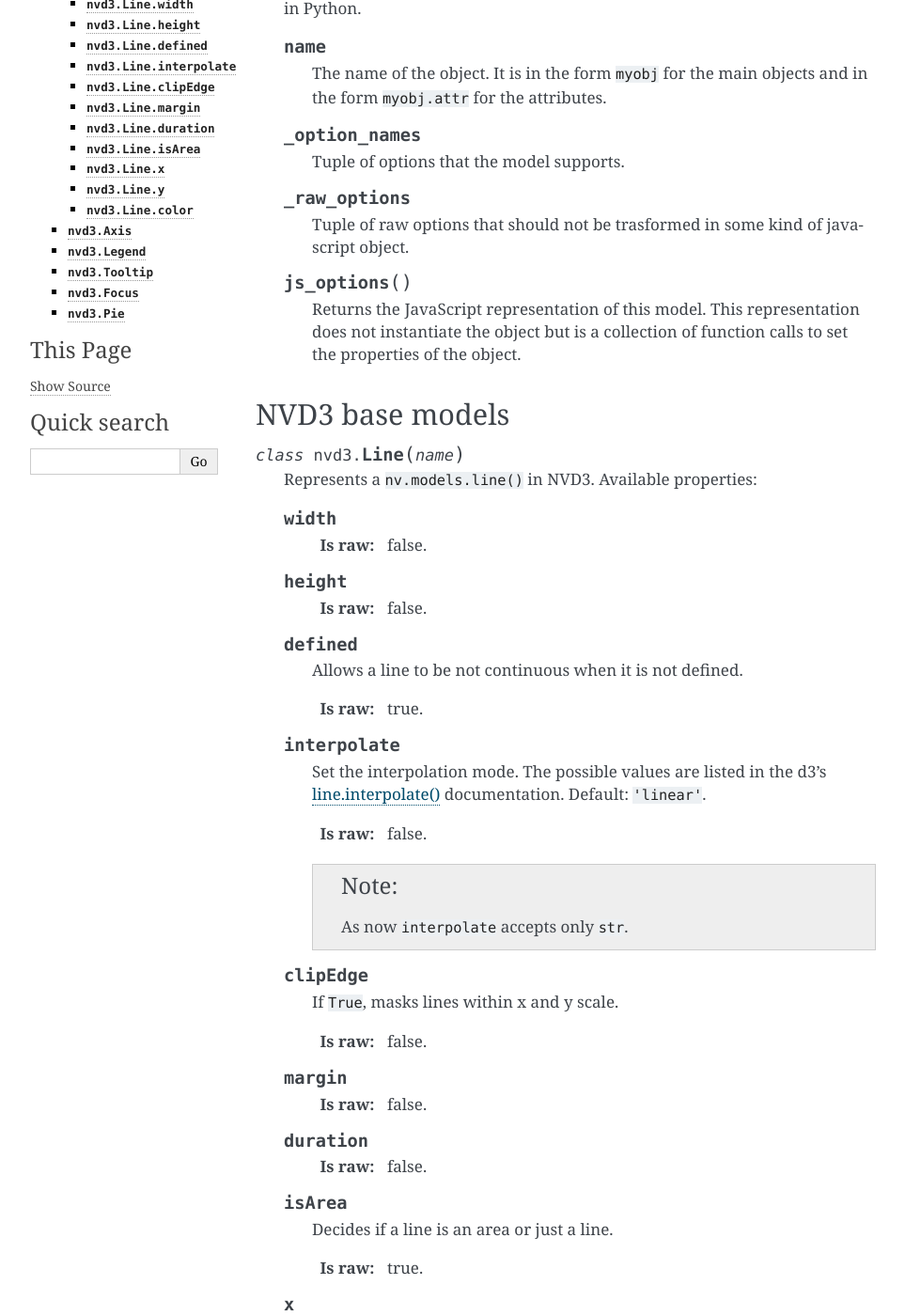
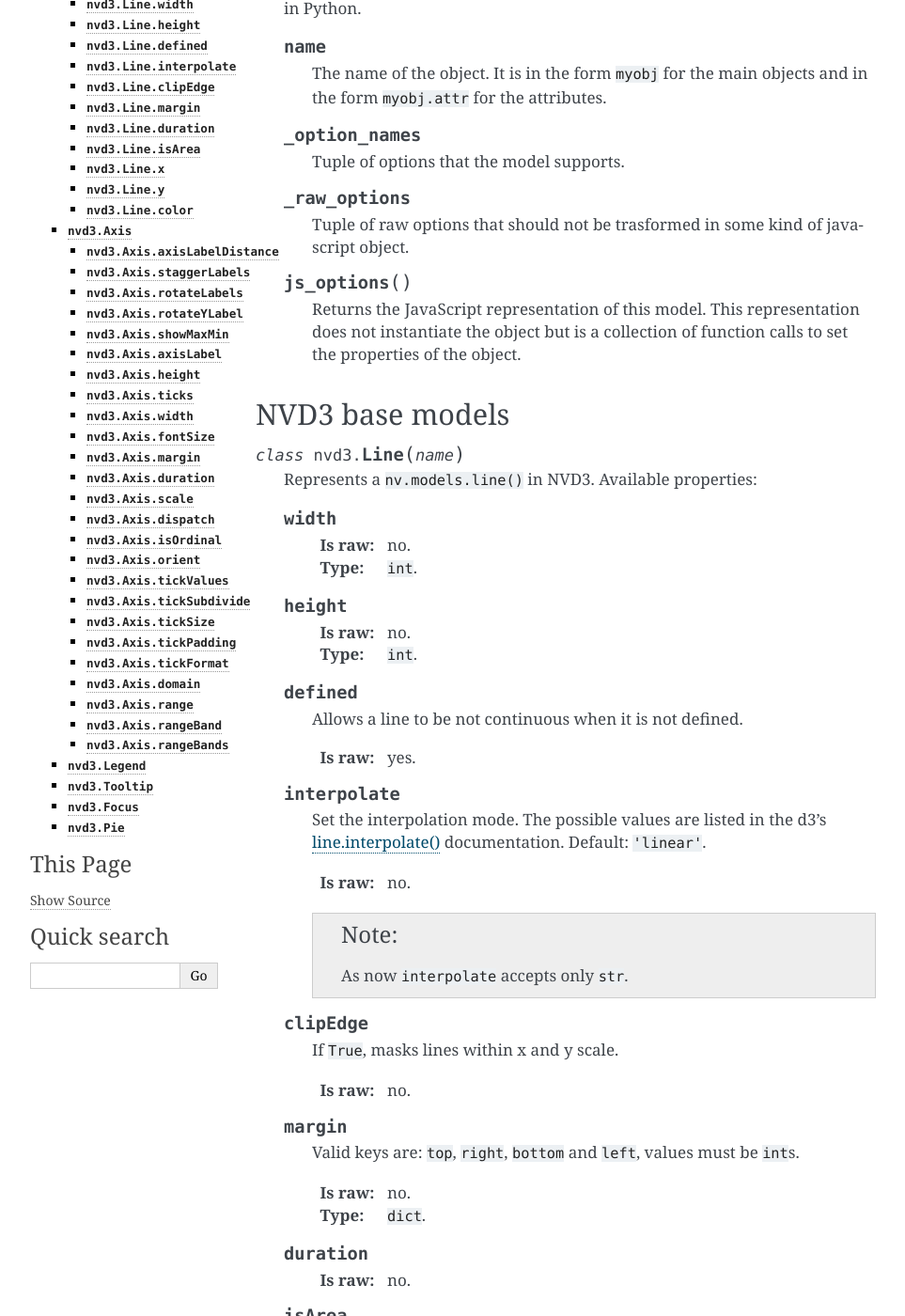
Before and after one commit to marcogiusti/nvd3_py, a Sphinx documentation site: the page built from docs/reference/basemodels.rst, in a window 1280 px wide and 1400 px high, scrolled down 295 px. Shown: the whole window at 94% size, without its empty margins (148-1111 px from the left). Built offline with Sphinx 7.4.7, drawn with Linux system fonts in a browser that asks for light colours; some of the changed text lies outside the part shown.

Commit message:
Update docs.

```diff
--- a/docs/reference/basemodels.rst
+++ b/docs/reference/basemodels.rst
@@ -44,24 +44,26 @@
 
    .. attribute:: width
 
-      :Is raw: false.
+      :Is raw: no.
+      :type: ``int``.
 
    .. attribute:: height
 
-      :Is raw: false.
+      :Is raw: no.
+      :type: ``int``.
 
    .. attribute:: defined
 
       Allows a line to be not continuous when it is not defined.
 
-      :Is raw: true.
+      :Is raw: yes.
 
    .. attribute:: interpolate
 
       Set the interpolation mode. The possible values are listed in the
       d3's `line.interpolate()`_ documentation. Default: ``'linear'``.
 
-      :Is raw: false.
+      :Is raw: no.
 
       .. note:: As now ``interpolate`` accepts only ``str``.
 
@@ -69,39 +71,43 @@
 
       If ``True``, masks lines within x and y scale.
 
-      :Is raw: false.
+      :Is raw: no.
 
    .. attribute:: margin
 
-      :Is raw: false.
+      Valid keys are: ``top``, ``right``, ``bottom`` and ``left``,
+      values must be ``int``\ s.
+
+      :Is raw: no.
+      :type: ``dict``.
 
    .. attribute:: duration
 
-      :Is raw: false.
+      :Is raw: no.
 
    .. attribute:: isArea
 
       Decides if a line is an area or just a line.
 
-      :Is raw: true.
+      :Is raw: yes.
 
    .. attribute:: x
 
       Accessor to get the x value from a data point.
 
-      :Is raw: true.
+      :Is raw: yes.
 
    .. attribute:: y
 
       Accessor to get the y value from a data point.
 
-      :Is raw: true.
+      :Is raw: yes.
 
    .. attribute:: color
 
       A function that returns a color.
 
-      :Is raw: true.
+      :Is raw: yes.
 
 .. _line.interpolate(): https://github.com/d3/d3-3.x-api-reference/blob/master/SVG-Shapes#line_interpolate
 
@@ -109,31 +115,84 @@
 
    Represents a ``nv.models.axis()`` in NVD3. Available properties:
 
-   - ``axisLabelDistance``
-   - ``staggerLabels``
-   - ``rotateLabels``
-   - ``rotateYLabel``
-   - ``showMaxMin``
-   - ``axisLabel``
-   - ``height``
-   - ``ticks``
-   - ``width``
-   - ``fontSize``
-   - ``margin``
-   - ``duration``
-   - ``scale``
-   - ``dispatch``
-   - ``isOrdinal``
-   - ``orient``
-   - ``tickValues``
-   - ``tickSubdivide``
-   - ``tickSize``
-   - ``tickPadding``
-   - ``tickFormat``
-   - ``domain``
-   - ``range``
-   - ``rangeBand``
-   - ``rangeBands``
+   .. attribute:: axisLabelDistance
+
+      :Is raw: no.
+      :type: ``int``.
+
+   .. attribute:: staggerLabels
+
+      :Is raw: no.
+      :type: ``bool``.
+
+   .. attribute:: rotateLabels
+
+      :Is raw: no.
+      :type: ``int``.
+
+   .. attribute:: rotateYLabel
+
+      :Is raw: no.
+      :type: ``bool``.
+
+   .. attribute:: showMaxMin
+
+      :Is raw: no.
+      :type: ``bool``.
+
+   .. attribute:: axisLabel
+
+      :Is raw: no.
+      :type: ``str``.
+
+   .. attribute:: height
+
+      Only used for tickLabel currently.
+
+      :Is raw: no.
+      :type: ``int``.
+
+   .. attribute:: ticks
+
+      Control how ticks are generated for the axis.
+
+      :Is raw: no.
+      :type: ``int``.
+
+      .. TODO: control this
+
+   .. attribute:: width
+
+      Only used for tickLabel currently.
+
+      :Is raw: no.
+      :type: ``int``.
+
+   .. attribute:: fontSize
+
+      :Is raw: no.
+      :type: ``str``.
+
+   .. attribute:: margin
+
+      See :attr:`nvd3.Line.margin` for a valid format.
+
+      :Is raw: no.
+
+   .. attribute:: duration
+   .. attribute:: scale
+   .. attribute:: dispatch
+   .. attribute:: isOrdinal
+   .. attribute:: orient
+   .. attribute:: tickValues
+   .. attribute:: tickSubdivide
+   .. attribute:: tickSize
+   .. attribute:: tickPadding
+   .. attribute:: tickFormat
+   .. attribute:: domain
+   .. attribute:: range
+   .. attribute:: rangeBand
+   .. attribute:: rangeBands
 
 .. class:: nvd3.Legend(name)
 
```
